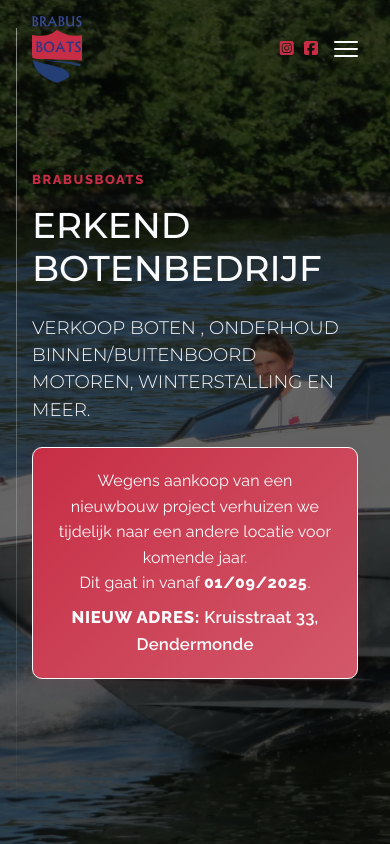
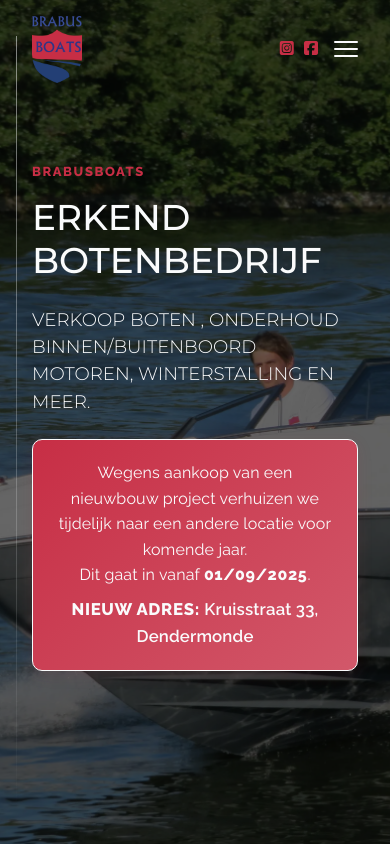
Before and after one commit to kristinegusta/brabusboats, an Eleventy site: page src/index.html in a window 390 px wide. Shown: the top 844 px of the page. Built offline with nearby package versions, Linux system fonts and the light colour scheme; Eleventy itself is replaced by a stand-in of ours; files that its build step writes are made by us from their sources.

Commit message:
Smaller padding

```diff
--- a/src/assets/sass/hero.scss
+++ b/src/assets/sass/hero.scss
@@ -61,7 +61,7 @@
             /* we put the padding top and bottom on the container instead of #Hero so the pseudo element lines go to the top and bottom of the section */
             /* 144px - 300px - leaving extra space for the navigation */
             /* changes on tablet */
-            padding: clamp(9rem, 25.95vw, 18.75rem) 0 0;
+            padding: clamp(8rem, 20.95vw, 16.75rem) 0 0;
             /* 60px - 200px */
             padding-bottom: clamp(3.75rem, 12.5vw, 25rem);
             margin: auto;
```
Also changed, not shown: src/assets/css/hero.css.
